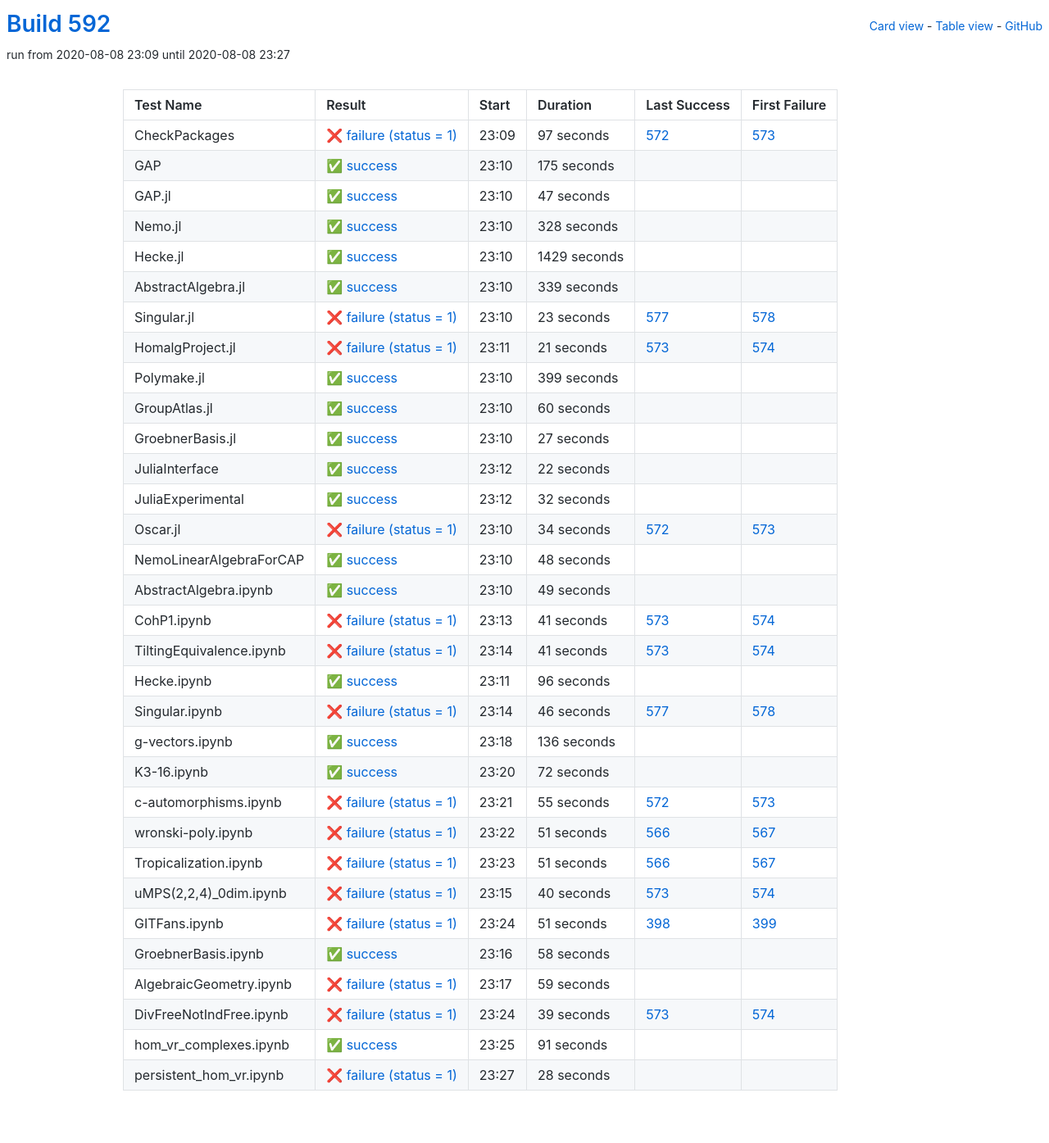
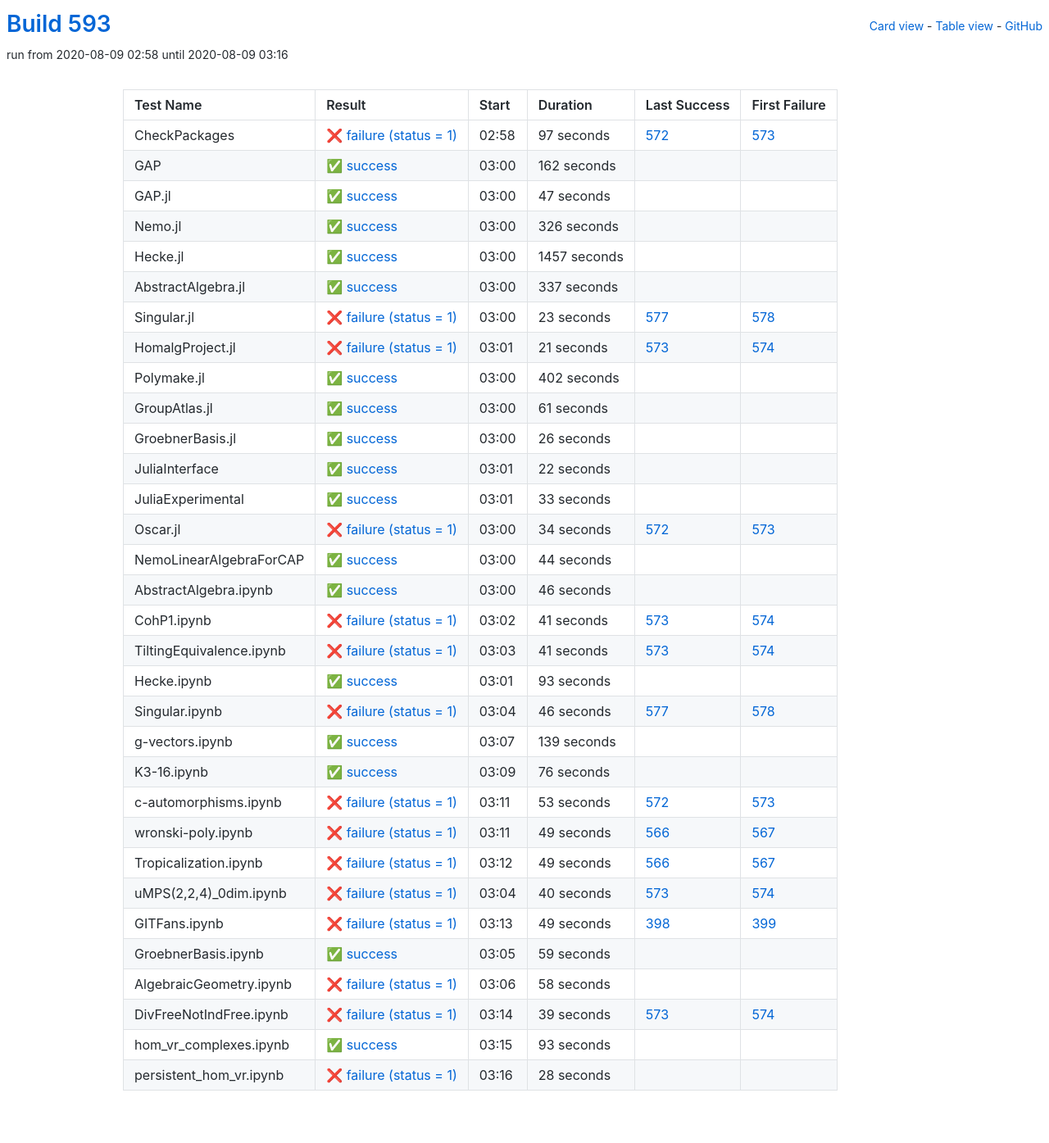
Before and after one commit to oscar-system/oscar-ci-status-stable, a Jekyll site: the page built from table.html, in a window 1280 px wide. Shown: the whole page at 82% size. Built offline with Jekyll 4.4.1, drawn with Linux system fonts in a browser that asks for light colours.

Commit message:
Build #593

```diff
--- a/_data/ci.yml
+++ b/_data/ci.yml
@@ -1,6 +1,6 @@
 ---
-build: 592
-build_url: https://oscarci.mathematik.uni-kl.de/job/oscar-stable/592/
+build: 593
+build_url: https://oscarci.mathematik.uni-kl.de/job/oscar-stable/593/
 job: oscar-stable
 organization: oscar-system
 repo: oscar-ci-status-stable
@@ -8,8 +8,8 @@ repourl: https://github.com/oscar-system/oscar-ci-status-stable
 tests:
 - name: CheckPackages
   id: checkpackages
-  log: https://oscarci.mathematik.uni-kl.de/job/oscar-stable/592/artifact/logs/build-592/CheckPackages.log
-  start: 2020-08-08 23:09
+  log: https://oscarci.mathematik.uni-kl.de/job/oscar-stable/593/artifact/logs/build-593/CheckPackages.log
+  start: 2020-08-09 02:58
   success: false
   exitcode: 1
   status: failure
@@ -20,20 +20,20 @@ tests:
   first_failure_url: https://oscarci.mathematik.uni-kl.de/job/oscar-stable/573/
 - name: GAP
   id: gap
-  log: https://oscarci.mathematik.uni-kl.de/job/oscar-stable/592/artifact/logs/build-592/GAP.log
-  start: 2020-08-08 23:10
+  log: https://oscarci.mathematik.uni-kl.de/job/oscar-stable/593/artifact/logs/build-593/GAP.log
+  start: 2020-08-09 03:00
   success: true
   exitcode: 0
   status: success
-  duration: 175
+  duration: 162
   last_success: false
   last_success_url:
   first_failure: false
   first_failure_url:
 - name: GAP.jl
   id: gap-jl
-  log: https://oscarci.mathematik.uni-kl.de/job/oscar-stable/592/artifact/logs/build-592/GAP.jl.log
-  start: 2020-08-08 23:10
+  log: https://oscarci.mathematik.uni-kl.de/job/oscar-stable/593/artifact/logs/build-593/GAP.jl.log
+  start: 2020-08-09 03:00
   success: true
   exitcode: 0
   status: success
@@ -44,44 +44,44 @@ tests:
   first_failure_url:
 - name: Nemo.jl
   id: nemo-jl
-  log: https://oscarci.mathematik.uni-kl.de/job/oscar-stable/592/artifact/logs/build-592/Nemo.jl.log
-  start: 2020-08-08 23:10
+  log: https://oscarci.mathematik.uni-kl.de/job/oscar-stable/593/artifact/logs/build-593/Nemo.jl.log
+  start: 2020-08-09 03:00
   success: true
   exitcode: 0
   status: success
-  duration: 328
+  duration: 326
   last_success: false
   last_success_url:
   first_failure: false
   first_failure_url:
 - name: Hecke.jl
   id: hecke-jl
-  log: https://oscarci.mathematik.uni-kl.de/job/oscar-stable/592/artifact/logs/build-592/Hecke.jl.log
-  start: 2020-08-08 23:10
+  log: https://oscarci.mathematik.uni-kl.de/job/oscar-stable/593/artifact/logs/build-593/Hecke.jl.log
+  start: 2020-08-09 03:00
   success: true
   exitcode: 0
   status: success
-  duration: 1429
+  duration: 1457
   last_success: false
   last_success_url:
   first_failure: false
   first_failure_url:
 - name: AbstractAlgebra.jl
   id: abstractalgebra-jl
-  log: https://oscarci.mathematik.uni-kl.de/job/oscar-stable/592/artifact/logs/build-592/AbstractAlgebra.jl.log
-  start: 2020-08-08 23:10
+  log: https://oscarci.mathematik.uni-kl.de/job/oscar-stable/593/artifact/logs/build-593/AbstractAlgebra.jl.log
+  start: 2020-08-09 03:00
   success: true
   exitcode: 0
   status: success
-  duration: 339
+  duration: 337
   last_success: false
   last_success_url:
   first_failure: false
   first_failure_url:
 - name: Singular.jl
   id: singular-jl
-  log: https://oscarci.mathematik.uni-kl.de/job/oscar-stable/592/artifact/logs/build-592/Singular.jl.log
-  start: 2020-08-08 23:10
+  log: https://oscarci.mathematik.uni-kl.de/job/oscar-stable/593/artifact/logs/build-593/Singular.jl.log
+  start: 2020-08-09 03:00
   success: false
   exitcode: 1
   status: failure
@@ -92,8 +92,8 @@ tests:
   first_failure_url: https://oscarci.mathematik.uni-kl.de/job/oscar-stable/578/
 - name: HomalgProject.jl
   id: homalgproject-jl
-  log: https://oscarci.mathematik.uni-kl.de/job/oscar-stable/592/artifact/logs/build-592/HomalgProject.jl.log
-  start: 2020-08-08 23:11
+  log: https://oscarci.mathematik.uni-kl.de/job/oscar-stable/593/artifact/logs/build-593/HomalgProject.jl.log
+  start: 2020-08-09 03:01
   success: false
   exitcode: 1
   status: failure
@@ -104,44 +104,44 @@ tests:
   first_failure_url: https://oscarci.mathematik.uni-kl.de/job/oscar-stable/574/
 - name: Polymake.jl
   id: polymake-jl
-  log: https://oscarci.mathematik.uni-kl.de/job/oscar-stable/592/artifact/logs/build-592/Polymake.jl.log
-  start: 2020-08-08 23:10
+  log: https://oscarci.mathematik.uni-kl.de/job/oscar-stable/593/artifact/logs/build-593/Polymake.jl.log
+  start: 2020-08-09 03:00
   success: true
   exitcode: 0
   status: success
-  duration: 399
+  duration: 402
   last_success: false
   last_success_url:
   first_failure: false
   first_failure_url:
 - name: GroupAtlas.jl
   id: groupatlas-jl
-  log: https://oscarci.mathematik.uni-kl.de/job/oscar-stable/592/artifact/logs/build-592/GroupAtlas.jl.log
-  start: 2020-08-08 23:10
+  log: https://oscarci.mathematik.uni-kl.de/job/oscar-stable/593/artifact/logs/build-593/GroupAtlas.jl.log
+  start: 2020-08-09 03:00
   success: true
   exitcode: 0
   status: success
-  duration: 60
+  duration: 61
   last_success: false
   last_success_url:
   first_failure: false
   first_failure_url:
 - name: GroebnerBasis.jl
   id: groebnerbasis-jl
-  log: https://oscarci.mathematik.uni-kl.de/job/oscar-stable/592/artifact/logs/build-592/GroebnerBasis.jl.log
-  start: 2020-08-08 23:10
+  log: https://oscarci.mathematik.uni-kl.de/job/oscar-stable/593/artifact/logs/build-593/GroebnerBasis.jl.log
+  start: 2020-08-09 03:00
   success: true
   exitcode: 0
   status: success
-  duration: 27
+  duration: 26
   last_success: false
   last_success_url:
   first_failure: false
   first_failure_url:
 - name: JuliaInterface
   id: juliainterface
-  log: https://oscarci.mathematik.uni-kl.de/job/oscar-stable/592/artifact/logs/build-592/JuliaInterface.log
-  start: 2020-08-08 23:12
+  log: https://oscarci.mathematik.uni-kl.de/job/oscar-stable/593/artifact/logs/build-593/JuliaInterface.log
+  start: 2020-08-09 03:01
   success: true
   exitcode: 0
   status: success
@@ -152,20 +152,20 @@ tests:
   first_failure_url:
 - name: JuliaExperimental
   id: juliaexperimental
-  log: https://oscarci.mathematik.uni-kl.de/job/oscar-stable/592/artifact/logs/build-592/JuliaExperimental.log
-  start: 2020-08-08 23:12
+  log: https://oscarci.mathematik.uni-kl.de/job/oscar-stable/593/artifact/logs/build-593/JuliaExperimental.log
+  start: 2020-08-09 03:01
   success: true
   exitcode: 0
   status: success
-  duration: 32
+  duration: 33
   last_success: false
   last_success_url:
   first_failure: false
   first_failure_url:
 - name: Oscar.jl
   id: oscar-jl
-  log: https://oscarci.mathematik.uni-kl.de/job/oscar-stable/592/artifact/logs/build-592/Oscar.jl.log
-  start: 2020-08-08 23:10
+  log: https://oscarci.mathematik.uni-kl.de/job/oscar-stable/593/artifact/logs/build-593/Oscar.jl.log
+  start: 2020-08-09 03:00
   success: false
   exitcode: 1
   status: failure
@@ -176,32 +176,32 @@ tests:
   first_failure_url: https://oscarci.mathematik.uni-kl.de/job/oscar-stable/573/
 - name: NemoLinearAlgebraForCAP
   id: nemolinearalgebraforcap
-  log: https://oscarci.mathematik.uni-kl.de/job/oscar-stable/592/artifact/logs/build-592/NemoLinearAlgebraForCAP.log
-  start: 2020-08-08 23:10
+  log: https://oscarci.mathematik.uni-kl.de/job/oscar-stable/593/artifact/logs/build-593/NemoLinearAlgebraForCAP.log
+  start: 2020-08-09 03:00
   success: true
   exitcode: 0
   status: success
-  duration: 48
+  duration: 44
   last_success: false
   last_success_url:
   first_failure: false
   first_failure_url:
 - name: AbstractAlgebra.ipynb
   id: abstractalgebra-ipynb
-  log: https://oscarci.mathematik.uni-kl.de/job/oscar-stable/592/artifact/logs/build-592/AbstractAlgebra.ipynb.log
-  start: 2020-08-08 23:10
+  log: https://oscarci.mathematik.uni-kl.de/job/oscar-stable/593/artifact/logs/build-593/AbstractAlgebra.ipynb.log
+  start: 2020-08-09 03:00
   success: true
   exitcode: 0
   status: success
-  duration: 49
+  duration: 46
   last_success: false
   last_success_url:
   first_failure: false
   first_failure_url:
 - name: CohP1.ipynb
   id: cohp1-ipynb
-  log: https://oscarci.mathematik.uni-kl.de/job/oscar-stable/592/artifact/logs/build-592/CohP1.ipynb.log
-  start: 2020-08-08 23:13
+  log: https://oscarci.mathematik.uni-kl.de/job/oscar-stable/593/artifact/logs/build-593/CohP1.ipynb.log
+  start: 2020-08-09 03:02
   success: false
   exitcode: 1
   status: failure
@@ -212,8 +212,8 @@ tests:
   first_failure_url: https://oscarci.mathematik.uni-kl.de/job/oscar-stable/574/
 - name: TiltingEquivalence.ipynb
   id: tiltingequivalence-ipynb
-  log: https://oscarci.mathematik.uni-kl.de/job/oscar-stable/592/artifact/logs/build-592/TiltingEquivalence.ipynb.log
-  start: 2020-08-08 23:14
+  log: https://oscarci.mathematik.uni-kl.de/job/oscar-stable/593/artifact/logs/build-593/TiltingEquivalence.ipynb.log
+  start: 2020-08-09 03:03
   success: false
   exitcode: 1
   status: failure
@@ -224,20 +224,20 @@ tests:
   first_failure_url: https://oscarci.mathematik.uni-kl.de/job/oscar-stable/574/
 - name: Hecke.ipynb
   id: hecke-ipynb
-  log: https://oscarci.mathematik.uni-kl.de/job/oscar-stable/592/artifact/logs/build-592/Hecke.ipynb.log
-  start: 2020-08-08 23:11
+  log: https://oscarci.mathematik.uni-kl.de/job/oscar-stable/593/artifact/logs/build-593/Hecke.ipynb.log
+  start: 2020-08-09 03:01
   success: true
   exitcode: 0
   status: success
-  duration: 96
+  duration: 93
   last_success: false
   last_success_url:
   first_failure: false
   first_failure_url:
 - name: Singular.ipynb
   id: singular-ipynb
-  log: https://oscarci.mathematik.uni-kl.de/job/oscar-stable/592/artifact/logs/build-592/Singular.ipynb.log
-  start: 2020-08-08 23:14
+  log: https://oscarci.mathematik.uni-kl.de/job/oscar-stable/593/artifact/logs/build-593/Singular.ipynb.log
+  start: 2020-08-09 03:04
   success: false
   exitcode: 1
   status: failure
@@ -248,68 +248,68 @@ tests:
   first_failure_url: https://oscarci.mathematik.uni-kl.de/job/oscar-stable/578/
 - name: g-vectors.ipynb
   id: g-vectors-ipynb
-  log: https://oscarci.mathematik.uni-kl.de/job/oscar-stable/592/artifact/logs/build-592/g-vectors.ipynb.log
-  start: 2020-08-08 23:18
+  log: https://oscarci.mathematik.uni-kl.de/job/oscar-stable/593/artifact/logs/build-593/g-vectors.ipynb.log
+  start: 2020-08-09 03:07
   success: true
   exitcode: 0
   status: success
-  duration: 136
+  duration: 139
   last_success: false
   last_success_url:
   first_failure: false
   first_failure_url:
 - name: K3-16.ipynb
   id: k3-16-ipynb
-  log: https://oscarci.mathematik.uni-kl.de/job/oscar-stable/592/artifact/logs/build-592/K3-16.ipynb.log
-  start: 2020-08-08 23:20
+  log: https://oscarci.mathematik.uni-kl.de/job/oscar-stable/593/artifact/logs/build-593/K3-16.ipynb.log
+  start: 2020-08-09 03:09
   success: true
   exitcode: 0
   status: success
-  duration: 72
+  duration: 76
   last_success: false
   last_success_url:
   first_failure: false
   first_failure_url:
 - name: c-automorphisms.ipynb
   id: c-automorphisms-ipynb
-  log: https://oscarci.mathematik.uni-kl.de/job/oscar-stable/592/artifact/logs/build-592/c-automorphisms.ipynb.log
-  start: 2020-08-08 23:21
+  log: https://oscarci.mathematik.uni-kl.de/job/oscar-stable/593/artifact/logs/build-593/c-automorphisms.ipynb.log
+  start: 2020-08-09 03:11
   success: false
   exitcode: 1
   status: failure
-  duration: 55
+  duration: 53
   last_success: 572
   last_success_url: https://oscarci.mathematik.uni-kl.de/job/oscar-stable/572/
   first_failure: 573
   first_failure_url: https://oscarci.mathematik.uni-kl.de/job/oscar-stable/573/
 - name: wronski-poly.ipynb
   id: wronski-poly-ipynb
-  log: https://oscarci.mathematik.uni-kl.de/job/oscar-stable/592/artifact/logs/build-592/wronski-poly.ipynb.log
-  start: 2020-08-08 23:22
+  log: https://oscarci.mathematik.uni-kl.de/job/oscar-stable/593/artifact/logs/build-593/wronski-poly.ipynb.log
+  start: 2020-08-09 03:11
   success: false
   exitcode: 1
   status: failure
-  duration: 51
+  duration: 49
   last_success: 566
   last_success_url: https://oscarci.mathematik.uni-kl.de/job/oscar-stable/566/
   first_failure: 567
   first_failure_url: https://oscarci.mathematik.uni-kl.de/job/oscar-stable/567/
 - name: Tropicalization.ipynb
   id: tropicalization-ipynb
-  log: https://oscarci.mathematik.uni-kl.de/job/oscar-stable/592/artifact/logs/build-592/Tropicalization.ipynb.log
-  start: 2020-08-08 23:23
+  log: https://oscarci.mathematik.uni-kl.de/job/oscar-stable/593/artifact/logs/build-593/Tropicalization.ipynb.log
+  start: 2020-08-09 03:12
   success: false
   exitcode: 1
   status: failure
-  duration: 51
+  duration: 49
   last_success: 566
   last_success_url: https://oscarci.mathematik.uni-kl.de/job/oscar-stable/566/
   first_failure: 567
   first_failure_url: https://oscarci.mathematik.uni-kl.de/job/oscar-stable/567/
 - name: uMPS(2,2,4)_0dim.ipynb
   id: umps-2-2-4-0dim-ipynb
-  log: https://oscarci.mathematik.uni-kl.de/job/oscar-stable/592/artifact/logs/build-592/uMPS-2-2-4-_0dim.ipynb.log
-  start: 2020-08-08 23:15
+  log: https://oscarci.mathematik.uni-kl.de/job/oscar-stable/593/artifact/logs/build-593/uMPS-2-2-4-_0dim.ipynb.log
+  start: 2020-08-09 03:04
   success: false
   exitcode: 1
   status: failure
@@ -320,44 +320,44 @@ tests:
   first_failure_url: https://oscarci.mathematik.uni-kl.de/job/oscar-stable/574/
 - name: GITFans.ipynb
   id: gitfans-ipynb
-  log: https://oscarci.mathematik.uni-kl.de/job/oscar-stable/592/artifact/logs/build-592/GITFans.ipynb.log
-  start: 2020-08-08 23:24
+  log: https://oscarci.mathematik.uni-kl.de/job/oscar-stable/593/artifact/logs/build-593/GITFans.ipynb.log
+  start: 2020-08-09 03:13
   success: false
   exitcode: 1
   status: failure
-  duration: 51
+  duration: 49
   last_success: 398
   last_success_url: https://oscarci.mathematik.uni-kl.de/job/oscar-stable/398/
   first_failure: 399
   first_failure_url: https://oscarci.mathematik.uni-kl.de/job/oscar-stable/399/
 - name: GroebnerBasis.ipynb
   id: groebnerbasis-ipynb
-  log: https://oscarci.mathematik.uni-kl.de/job/oscar-stable/592/artifact/logs/build-592/GroebnerBasis.ipynb.log
-  start: 2020-08-08 23:16
+  log: https://oscarci.mathematik.uni-kl.de/job/oscar-stable/593/artifact/logs/build-593/GroebnerBasis.ipynb.log
+  start: 2020-08-09 03:05
   success: true
   exitcode: 0
   status: success
-  duration: 58
+  duration: 59
   last_success: false
   last_success_url:
   first_failure: false
   first_failure_url:
 - name: AlgebraicGeometry.ipynb
   id: algebraicgeometry-ipynb
-  log: https://oscarci.mathematik.uni-kl.de/job/oscar-stable/592/artifact/logs/build-592/AlgebraicGeometry.ipynb.log
-  start: 2020-08-08 23:17
+  log: https://oscarci.mathematik.uni-kl.de/job/oscar-stable/593/artifact/logs/build-593/AlgebraicGeometry.ipynb.log
+  start: 2020-08-09 03:06
   success: false
   exitcode: 1
   status: failure
-  duration: 59
+  duration: 58
   last_success: false
   last_success_url:
   first_failure: false
   first_failure_url:
 - name: DivFreeNotIndFree.ipynb
   id: divfreenotindfree-ipynb
-  log: https://oscarci.mathematik.uni-kl.de/job/oscar-stable/592/artifact/logs/build-592/DivFreeNotIndFree.ipynb.log
-  start: 2020-08-08 23:24
+  log: https://oscarci.mathematik.uni-kl.de/job/oscar-stable/593/artifact/logs/build-593/DivFreeNotIndFree.ipynb.log
+  start: 2020-08-09 03:14
   success: false
   exitcode: 1
   status: failure
@@ -368,20 +368,20 @@ tests:
   first_failure_url: https://oscarci.mathematik.uni-kl.de/job/oscar-stable/574/
 - name: hom_vr_complexes.ipynb
   id: hom-vr-complexes-ipynb
-  log: https://oscarci.mathematik.uni-kl.de/job/oscar-stable/592/artifact/logs/build-592/hom_vr_complexes.ipynb.log
-  start: 2020-08-08 23:25
+  log: https://oscarci.mathematik.uni-kl.de/job/oscar-stable/593/artifact/logs/build-593/hom_vr_complexes.ipynb.log
+  start: 2020-08-09 03:15
   success: true
   exitcode: 0
   status: success
-  duration: 91
+  duration: 93
   last_success: false
   last_success_url:
   first_failure: false
   first_failure_url:
 - name: persistent_hom_vr.ipynb
   id: persistent-hom-vr-ipynb
-  log: https://oscarci.mathematik.uni-kl.de/job/oscar-stable/592/artifact/logs/build-592/persistent_hom_vr.ipynb.log
-  start: 2020-08-08 23:27
+  log: https://oscarci.mathematik.uni-kl.de/job/oscar-stable/593/artifact/logs/build-593/persistent_hom_vr.ipynb.log
+  start: 2020-08-09 03:16
   success: false
   exitcode: 1
   status: failure
```
Also changed, not shown: README.md.
